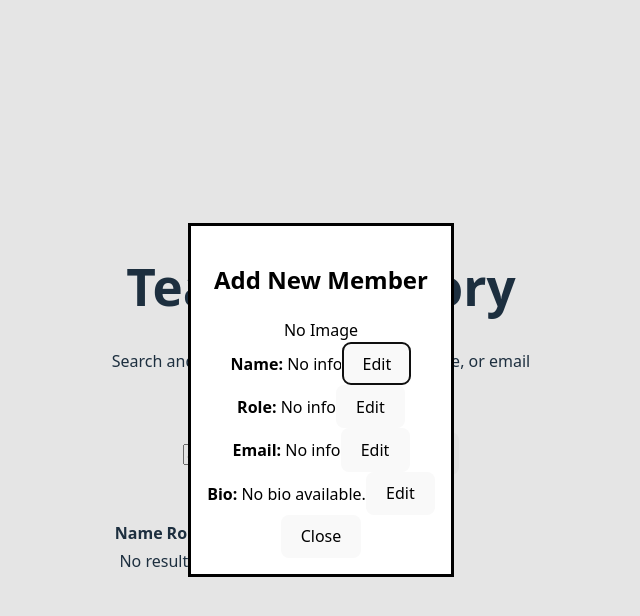
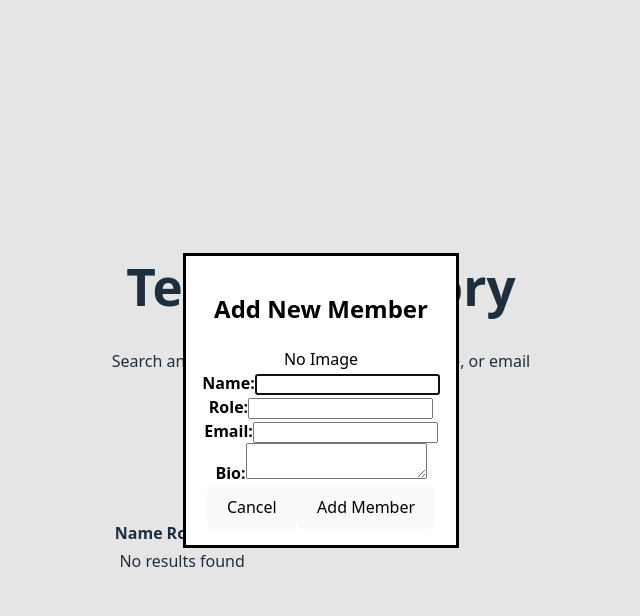
Before and after one commit to osmond-jian/Team-Directory-App, a React (Vite) app: page / in a window 1280 px wide. Both pictures are taken after typing "Sample" into the empty fields and a click on the button "+ Add Member". Shown: the top 616 px of the page, without its empty margins (319-959 px from the left). Built offline with nearby package versions, Linux system fonts and the light colour scheme.

Commit message:
added profile pages via react-router, fixed up modal tests

```diff
--- /dev/null
+++ b/src/components/MemberProfile.tsx
@@ -0,0 +1,48 @@
+import React, {useState} from 'react';
+import type {databaseObject} from '../types';
+
+
+//component displays team member profile, navigate here via react-router
+
+type ProfileProps = {
+  teamMember: databaseObject;
+//   loading:boolean;
+};
+
+export const TeamMemberProfile: React.FC<ProfileProps> = ({teamMember}) => {
+    const [modal, setModal] = useState(false);
+    const [selectedTeamMember, setSelectedTeamMember] = useState({name:'', role:'', email:'', picture:'', bio:''});
+
+    function showModal(selectedMember:databaseObject){
+        setModal(true);
+        setSelectedTeamMember(selectedMember);
+    }
+
+    return(
+        <>
+            <div className="modal-content">
+            {/* Picture (if present) */}
+            <div className="modal-image">
+            {teamMember.picture ? (
+                <img src={teamMember.picture} alt={`${teamMember.name}'s profile`} />
+            ) : (
+                <div className="image-placeholder">No Image</div>
+            )}
+            </div>
+
+            {/* Text Information */}
+            <div className="modal-info">
+            <h2>{teamMember.name}</h2>
+            <p><strong>Role:</strong> {teamMember.role}</p>
+            <p><strong>Email:</strong> {teamMember.email}</p>
+
+            {/* Bio section (optional) */}
+            <div className="modal-bio">
+                <h3>Bio</h3>
+                <p>{teamMember.bio || 'No bio available.'}</p>
+            </div>
+            </div>
+        </div>
+        </>
+    )
+}
--- a/src/components/Modal.tsx
+++ b/src/components/Modal.tsx
@@ -1,47 +1,29 @@
 import React, { useEffect, useRef, useState, useMemo } from 'react';
 import { Button } from './Button';
 import type { databaseObject } from '../types';
-import {editTeamMembers, addTeamMember, deleteTeamMember} from '../API/updateLocalStorageDatabase'
+import { editTeamMembers, addTeamMember } from '../API/updateLocalStorageDatabase';
 
 type ModalProps = {
   teamMember: databaseObject;
   modalState: boolean;
   closeModalState: () => void;
+  handleSearchRefresh: () => void;
 };
 
-export const Modal: React.FC<ModalProps> = ({ modalState, teamMember, closeModalState }) => {
+//modal element is a form to allow easy input and submission of data
+export const Modal: React.FC<ModalProps> = ({ modalState, teamMember, closeModalState, handleSearchRefresh }) => {
   const dialogRef = useRef<HTMLDialogElement>(null);
+  const [editedTeamMember, setEditedTeamMember] = useState<databaseObject>(teamMember);
 
-  const [editedTeamMember, setEditedTeamMember] = useState<databaseObject>(teamMember);
-  const [editingField, setEditingField] = useState<null | keyof databaseObject>(null);
-  const originalTeamMember = useMemo(() => {
-    return { ...teamMember };
-  }, [teamMember]);
-  //VARIABLE to keep track of whether modal is used to edit team member or add new
-  const modalMode = teamMember.email.length>0? "Edit":"Add";
-  //function to handle button and keyboard interaction with data editing
-  function handleSubmitModal(inputMethod:string){
-    if (modalMode === "Edit"){
-      if (inputMethod === "Key"){
-        setEditedTeamMember(teamMember);
-      }
-        setEditingField(null);
-        editTeamMembers(originalTeamMember, editedTeamMember);
-        return;
-    }
+  const originalTeamMember = useMemo(() => ({ ...teamMember }), [teamMember]);
+  const modalMode = teamMember.email.length > 0 ? "Edit" : "Add";
 
-    if (modalMode === "Add"){
-      addTeamMember(editedTeamMember);
-    }
-  }
-
-  //useEffect to keep track of edited state
+  // Reset the form fields when the modal opens to prevent previous fields from showing
   useEffect(() => {
     setEditedTeamMember(teamMember);
-    setEditingField(null);
   }, [teamMember]);
 
-  //useEffect to open/close dialogs
+  // Open/close dialog programmatically; not sure if this is the best way to do it with dialogs
   useEffect(() => {
     const dialog = dialogRef.current;
     if (!dialog) return;
@@ -59,11 +41,33 @@ export const Modal: React.FC<ModalProps> = ({ modalState, teamMember, closeModal
     closeModalState();
   };
 
+  //form submission - easiest way to add validation for creating new teammember (forcing them to have name, email, role)
+  const handleSubmit = (e: React.FormEvent) => {
+    e.preventDefault();
+
+    const { name, email, role } = editedTeamMember;
+
+    // Validation - some logic uses these terms to search so adding a member without these three will lead to bugs
+    if (!name.trim() || !email.trim() || !role.trim()) {
+      alert("Please fill in Name, Email, and Role.");
+      return;
+    }
+
+    if (modalMode === "Edit") {
+      editTeamMembers(originalTeamMember, editedTeamMember);
+    } else {
+      addTeamMember(editedTeamMember);
+    }
+
+    handleSearchRefresh();
+    closeModal();
+  };
+
   return (
-    // practice using dialog elements with react
     <dialog ref={dialogRef} className="team-modal" data-testid="modaltest">
-      <div className="modal-content">
-        <h2>{teamMember.email.length >0 ? "Edit" : "Add New Member"}</h2>
+      <form className="modal-content" onSubmit={handleSubmit} data-testid="modalform">
+        <h2>{modalMode === "Edit" ? "Edit Team Member" : "Add New Member"}</h2>
+
         <div className="modal-image">
           {editedTeamMember.picture ? (
             <img src={editedTeamMember.picture} alt={`${editedTeamMember.name}'s profile`} />
@@ -75,121 +79,60 @@ export const Modal: React.FC<ModalProps> = ({ modalState, teamMember, closeModal
         <div className="modal-info">
           {/* Name Field */}
           <div className="editable-field">
-            <strong>Name:</strong>{' '}
-            {editingField === 'name' ? (
+            <label htmlFor="nameInput"><strong>Name:</strong></label>
             <input
               type="text"
               value={editedTeamMember.name}
+              onChange={(e) => setEditedTeamMember({ ...editedTeamMember, name: e.target.value })}
+              required
               autoFocus
-                onChange={(e) => setEditedTeamMember({ ...editedTeamMember, name: e.target.value })}
-                onKeyDown={(e) => {
-                  if (e.key === 'Enter') handleSubmitModal("Button");
-                  if (e.key === 'Escape') {
-                    handleSubmitModal("Key");
-                  }
-                }}
-              />
-            ) : (
-              <span>{editedTeamMember.name || 'No info'}</span>
-            )}
-            <Button
-              label={editingField === 'name' ? 'Finish' : 'Edit'}
-              selected={editingField === 'name'}
-              onClick={() => {
-                setEditingField(editingField==='name'? null:'name');
-                handleSubmitModal("Button");
-              }}
+              id="nameInput"
             />
           </div>
 
           {/* Role Field */}
           <div className="editable-field">
-            <strong>Role:</strong>{' '}
-            {editingField === 'role' ? (
+            <label htmlFor="roleInput"><strong>Role:</strong></label>
             <input
+              id="roleInput"
               type="text"
               value={editedTeamMember.role}
-                autoFocus
               onChange={(e) => setEditedTeamMember({ ...editedTeamMember, role: e.target.value })}
-                onKeyDown={(e) => {
-                  if (e.key === 'Enter') handleSubmitModal("Button");
-                  if (e.key === 'Escape') {
-                    handleSubmitModal("Key")
-                  }
-                }}
-              />
-            ) : (
-              <span>{editedTeamMember.role || 'No info'}</span>
-            )}
-            <Button
-              label={editingField === 'role' ? 'Finish' : 'Edit'}
-              selected={editingField === 'role'}
-              onClick={() => {
-                handleSubmitModal("Button")
-              }}
             />
           </div>
 
           {/* Email Field */}
           <div className="editable-field">
-            <strong>Email:</strong>{' '}
-            {editingField === 'email' ? (
+            <label htmlFor="emailInput"><strong>Email:</strong></label>
             <input
-                type="text"
+              id="emailInput"
+              type="email"
               value={editedTeamMember.email}
-                autoFocus
               onChange={(e) => setEditedTeamMember({ ...editedTeamMember, email: e.target.value })}
-                onKeyDown={(e) => {
-                  if (e.key === 'Enter') handleSubmitModal("Button");
-                  if (e.key === 'Escape') {
-                    handleSubmitModal("Key")
-                  }
-                }}
-              />
-            ) : (
-              <span>{editedTeamMember.email || 'No info'}</span>
-            )}
-            <Button
-              label={editingField === 'email' ? 'Finish' : 'Edit'}
-              selected={editingField === 'email'}
-              onClick={() => {
-                handleSubmitModal("Button")
-              }}
+              required
             />
           </div>
 
           {/* Bio Field */}
           <div className="editable-field">
-            <strong>Bio:</strong>{' '}
-            {editingField === 'bio' ? (
+            <label htmlFor="bioInput"><strong>Bio:</strong></label>
             <textarea
+              id="bioInput"
               value={editedTeamMember.bio}
-                autoFocus
               onChange={(e) => setEditedTeamMember({ ...editedTeamMember, bio: e.target.value })}
-                onKeyDown={(e) => {
-                  if (e.key === 'Enter') handleSubmitModal("Button");
-                  if (e.key === 'Escape') {
-                    handleSubmitModal("Key")
-                  }
-                }}
+              required
             />
-            ) : (
-              <span>{editedTeamMember.bio || 'No bio available.'}</span>
-            )}
-            <Button
-              label={editingField === 'bio' ? 'Finish' : 'Edit'}
-              selected={editingField === 'bio'}
-              onClick={() => {
-                handleSubmitModal("Button")
-              }}
-            />
-          </div>
           </div>
         </div>
 
         <div className="modal-actions">
-        <Button label="Close" onClick={closeModal} selected={false} />
+          <Button label="Cancel" onClick={closeModal} selected={false} />
+          {/* Used a regular button to preserve the form submit functionality */}
+          <button type="submit">
+            {modalMode === "Edit" ? "Save Changes" : "Add Member"}
+          </button>
         </div>
+      </form>
     </dialog>
   );
 };
--- a/src/components/Profile.tsx
+++ b/src/components/Profile.tsx
@@ -1,49 +1,19 @@
-import React, {useState} from 'react';
-import type {databaseObject} from '../types';
-import {Button} from './Button';
-import {Modal} from './Modal'
+// Profile.tsx
+import { useParams } from 'react-router';
+import { TeamMemberProfile } from '../components/MemberProfile';
+import type { databaseObject } from '../types';
 
-//component displays team member profile, navigate here via react-router
+//Profile component - wraps the TeamMemberProfile component so I can pass a prop into it while rendering (complicated to do it via react-router)
+export function Profile() {
+  const { email } = useParams<{ email: string }>();
 
-type TableProps = {
-  teamMember: databaseObject;
-  loading:boolean;
-};
+  const database: databaseObject[] = JSON.parse(localStorage.getItem("database") || "[]");
+  const teamMember = database.find((member) => member.email === email);
 
-export const teamMemberProfile: React.FC<TableProps> = ({teamMember, loading}) => {
-    const [modal, setModal] = useState(false);
-    const [selectedTeamMember, setSelectedTeamMember] = useState({name:'', role:'', email:'', picture:'', bio:''});
+  //Added in case user tries to access a user that does not exist
+  if (!teamMember) {
+    return <div>Team member not found</div>;
+  }
 
-    function showModal(selectedMember:databaseObject){
-        setModal(true);
-        setSelectedTeamMember(selectedMember);
-    }
-
-    return(
-        <>
-            <div className="modal-content">
-            {/* Picture (if present) */}
-            <div className="modal-image">
-            {teamMember.picture ? (
-                <img src={teamMember.picture} alt={`${teamMember.name}'s profile`} />
-            ) : (
-                <div className="image-placeholder">No Image</div>
-            )}
-            </div>
-
-            {/* Text Information */}
-            <div className="modal-info">
-            <h2>{teamMember.name}</h2>
-            <p><strong>Role:</strong> {teamMember.role}</p>
-            <p><strong>Email:</strong> {teamMember.email}</p>
-
-            {/* Bio section (optional) */}
-            <div className="modal-bio">
-                <h3>Bio</h3>
-                <p>{teamMember.bio || 'No bio available.'}</p>
-            </div>
-            </div>
-        </div>
-        </>
-    )
+  return <TeamMemberProfile teamMember={teamMember} />;
 }
--- a/src/components/TeamDirectory.tsx
+++ b/src/components/TeamDirectory.tsx
@@ -84,8 +84,8 @@ export function TeamDirectory() {
             <Button label="+ Add Member" onClick={showModal} selected={false}/>
             </div>
         </section>
-        <SearchResultTable teamMembers={teamMembers} loading={loading}/>
-        <Modal teamMember={{name:"", role:"", email:"", picture:"", bio:""}} modalState={modal?true:false} closeModalState={()=> setModal(false)} />
+        <SearchResultTable teamMembers={teamMembers} loading={loading} handleSearchRefresh={handleSearch}/>
+        <Modal teamMember={{name:"", role:"", email:"", picture:"", bio:""}} modalState={modal?true:false} closeModalState={()=> setModal(false)} handleSearchRefresh={handleSearch} />
         </>
 
     )
```
Also changed, not shown: src/App.tsx (+9 -6 lines), src/components/Table.tsx (+9 -4 lines), 1 other file (tests, documents, lock files or other folders). Lines whose indentation alone changed are shown as unchanged.
